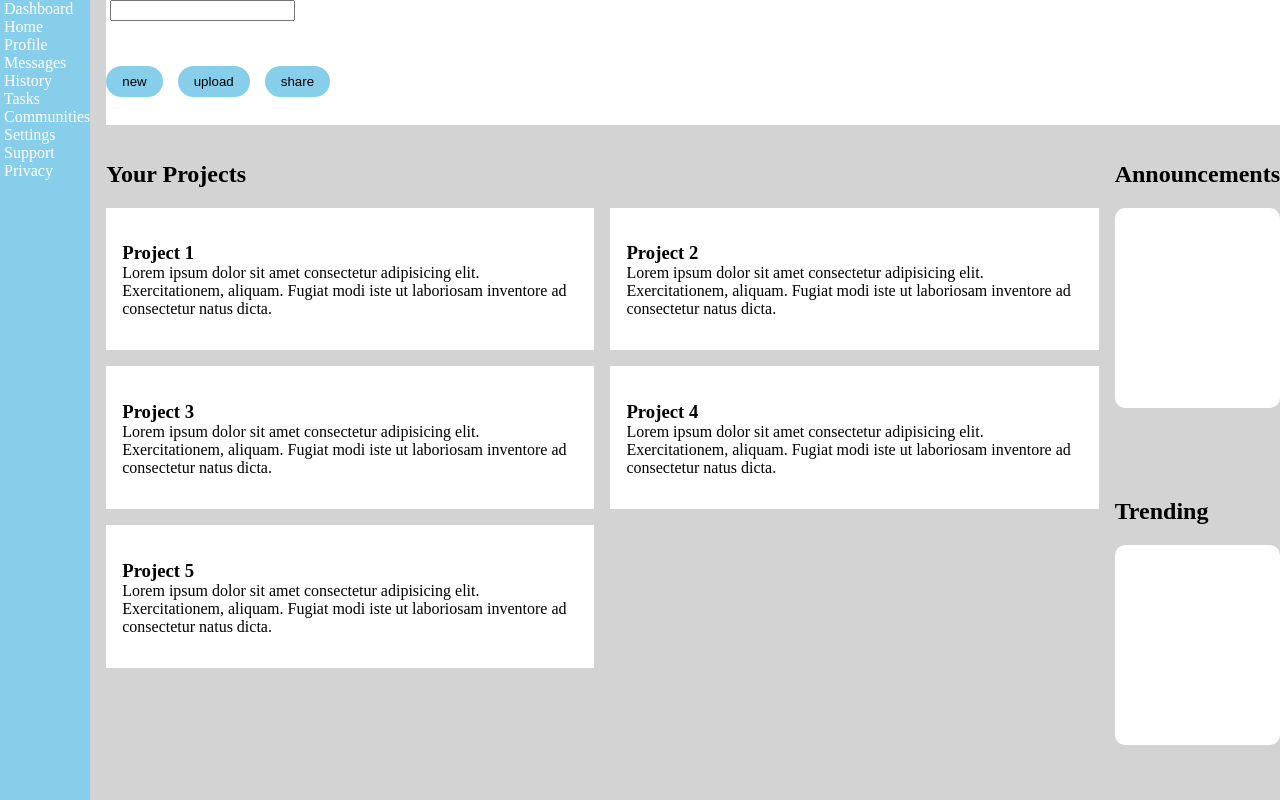
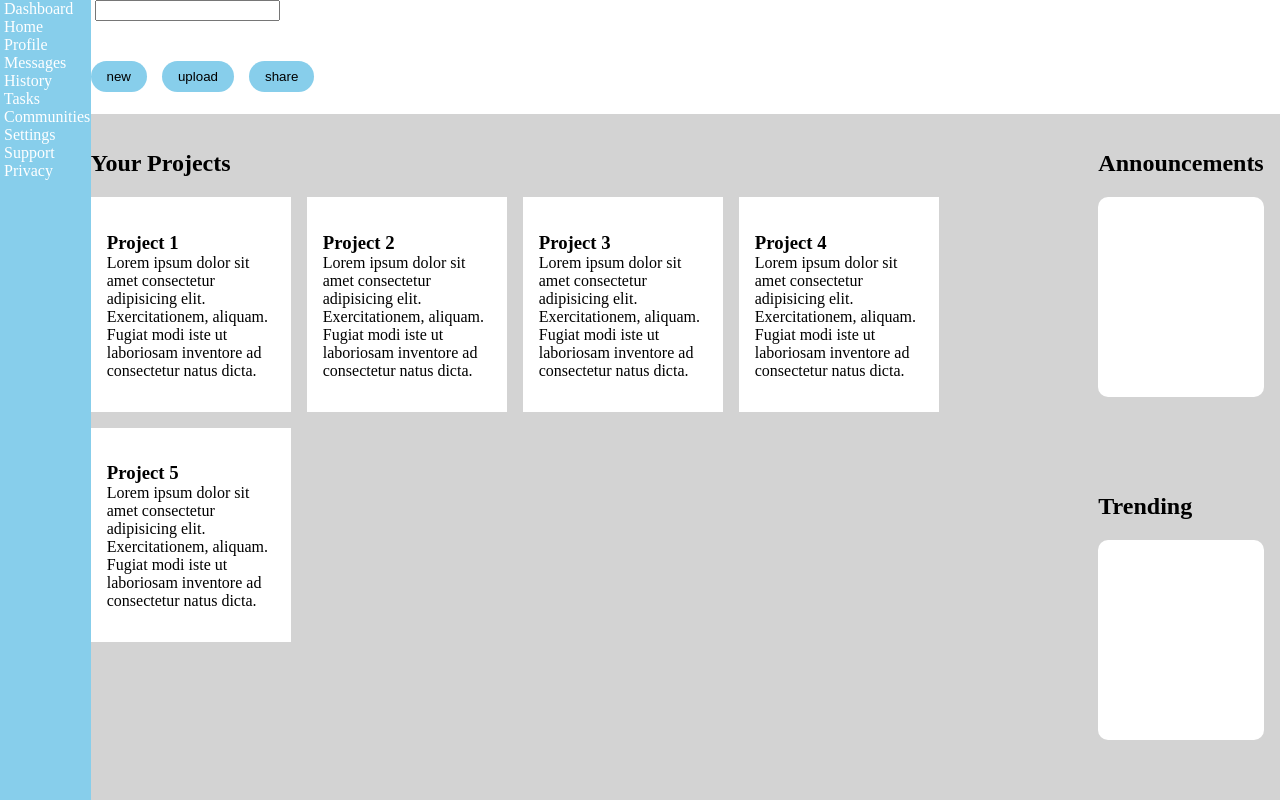
Before and after one commit to thonsm06/dashboard, a plain HTML site: page index.html in a window 1280 px wide. Drawn offline with Linux system fonts and the light colour scheme.

```diff
--- a/style.css
+++ b/style.css
@@ -6,18 +6,14 @@ body {
     background-color: lightgray;
     height: 100%;
     display: grid;
-    /* grid-template-columns: 1fr 5fr; */
-    /* grid-template-rows: 1fr 5fr; */
     grid-template-areas:
     "sidebar header header header"
     "sidebar projects projects announcements"
     "sidebar projects projects trending";
-    gap: 1rem;
+
 }
 .sidebar {
     background-color: skyblue;
-    /* grid-column: 1 / 2;
-    grid-row: 1 / 3; */
     grid-area: sidebar;
 }
 .sidebar div a {
@@ -42,23 +38,14 @@ body {
     padding: 8px 16px;
     border-radius: 16px;
 }
-/* .main {
-    background-color: lightgray;
-    grid-area: main;
-    display: grid;
-    grid-template-columns: 2fr 1fr;
-    grid-template-rows: 1fr 1fr;
-    padding: 20px;
-} */
+
 .projects {
     grid-area: projects;
-
-    /* grid-column: 1 / 2;
-    grid-row: 1 / 3; */
+    margin: 1rem auto;
 }
 .cards-container {
     display: grid;
-    grid-template-columns: 1fr 1fr;
+    grid-template-columns: repeat(auto-fit, minmaX(200px, 20%));
     gap: 1rem;
 }
 .cards-container > [class *= "card"] {
@@ -74,6 +61,7 @@ body {
 
 .announcements {
     grid-area: announcements;
+    margin: 1rem;
 }
 .announcements .container {
     background-color: white;
@@ -84,6 +72,7 @@ body {
 
 .trending {
     grid-area: trending;
+    margin: 1rem;
 }
 .trending .container{
     background-color: white;
```
